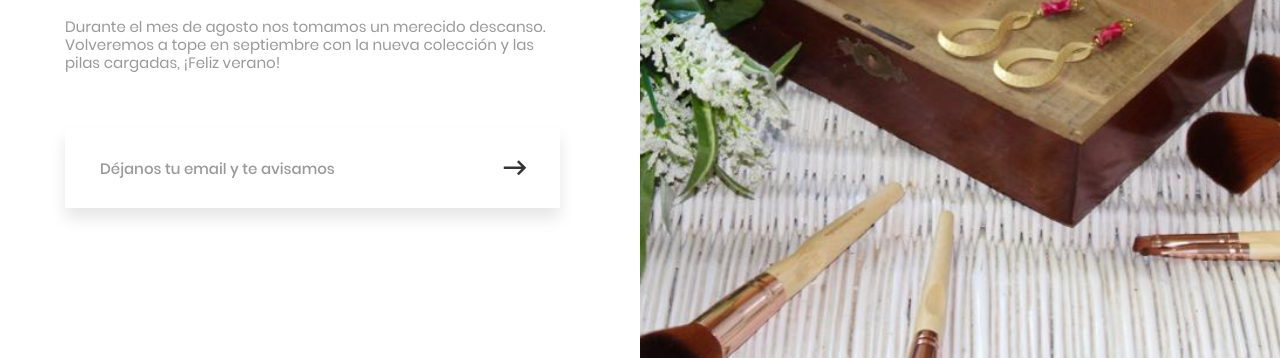
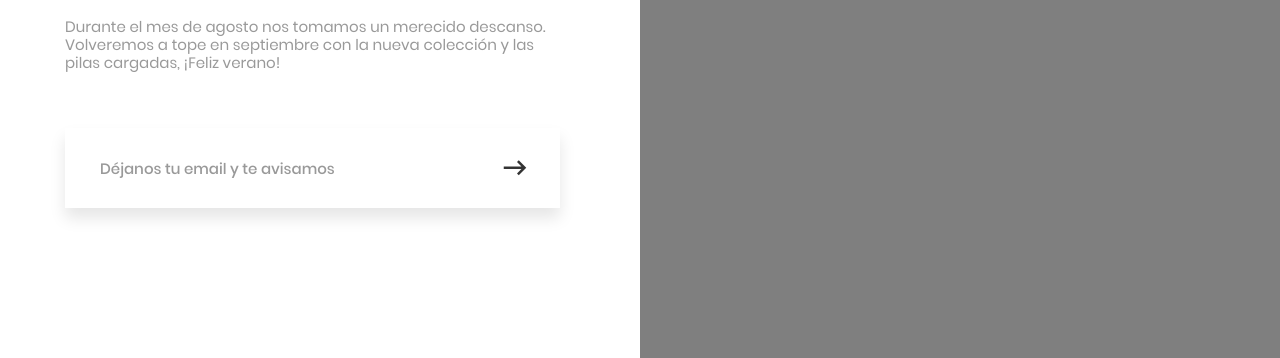
Before and after one commit to jramosr/rohandmade, a plain HTML site: page vacaciones/index.html in a window 1280 px wide. Shown: the part 442-800 px from the top of the page. Drawn offline with Linux system fonts and the light colour scheme; a web font is replaced by a local one.

Commit message:
Update index.html

```diff
--- a/vacaciones/index.html
+++ b/vacaciones/index.html
@@ -55,14 +55,6 @@
 				</div>
 			</div>
 		</div>
-
-
-		<div class="wsize1 simpleslide100-parent respon2">
-			<!--  -->
-			<div class="simpleslide100">
-				<div class="simpleslide100-item bg-img1" style="background-image: url('images/bg01.jpg');"></div>
-			</div>
-		</div>
 	</div>
 
 
```
